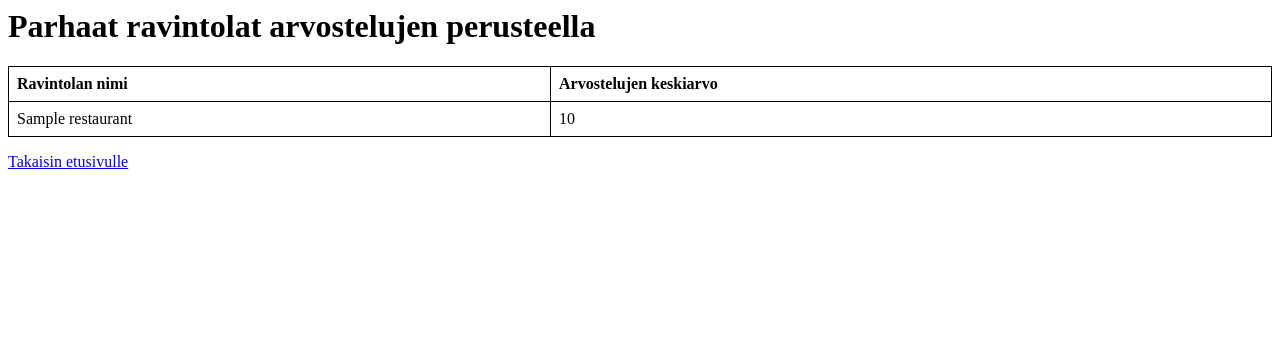
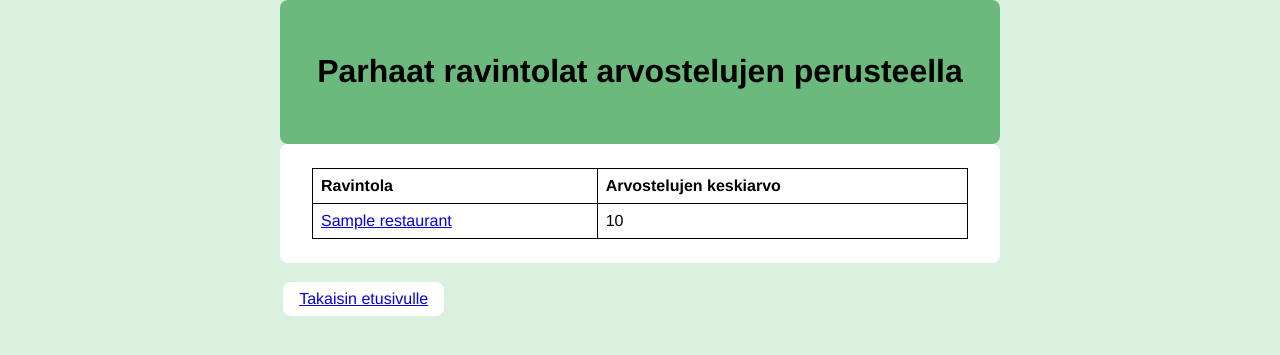
Before and after one commit to emiliaoinas/Ravintolasovellus, a Python web app: template templates/sorted_restaurants.html in a window 1280 px wide. Shown: the top 355 px of the page. Run offline with Jinja, Linux system fonts and the light colour scheme; the template is opened without the code that fills it: most values are stand-ins (such as "Sample title", 1, 10 or a date in 2020).

Commit message:
Change style

```diff
--- a/templates/sorted_restaurants.html
+++ b/templates/sorted_restaurants.html
@@ -1,36 +1,34 @@
-<head>
-    <title>Restaurants</title>
-    <style>
-        table {
-            width: 100%;
-            border-collapse: collapse;
-        }
-        th, td {
-            border: 1px solid;
-            padding: 8px;
-            text-align: left;
-        }
-    </style>
-</head>
+<!DOCTYPE html>
+<link rel="stylesheet" href="{{ url_for('static', filename='style.css') }}">
+<meta name="viewport" content="width=device-width, initial-scale=1">
+
 <body>
+    <div class="header">
     <h1>Parhaat ravintolat arvostelujen perusteella</h1>
+    </div>
+    <div class="content">
         <table>
             <thead>
                 <tr>
-                <th>Ravintolan nimi</th>
+                    <th>Ravintola</th>
                     <th>Arvostelujen keskiarvo</th>
                 </tr>
             </thead>
             <tbody>
                 {% for restaurant in listed_restaurants %}
                 <tr>
-                <td>{{ restaurant[1] }}</td>
+                    <td><a href="/restaurant/{{ restaurant.id }}">{{ restaurant.restaurant_name }}</a></td>
                     <td>{{ restaurant[2] | round(2) }}</td>
                 </tr>
                 {% endfor %}
             </tbody>
         </table>
-    <p></p>
-    <a href="/">Takaisin etusivulle</a>
+    </div>
+
+    <nav>
+        <ul>
+            <li><a href="/">Takaisin etusivulle</a></li>
+        </ul>
+    </nav>
+
 </body>
-</html>
```
Lines whose indentation alone changed are shown as unchanged.
